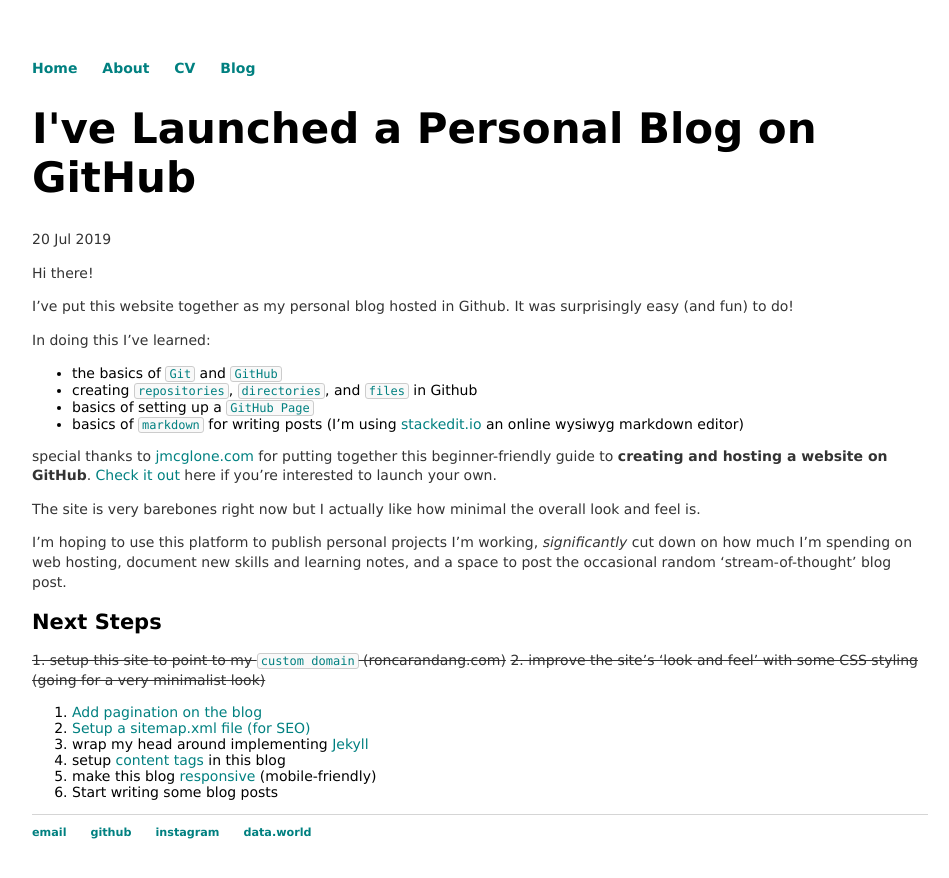
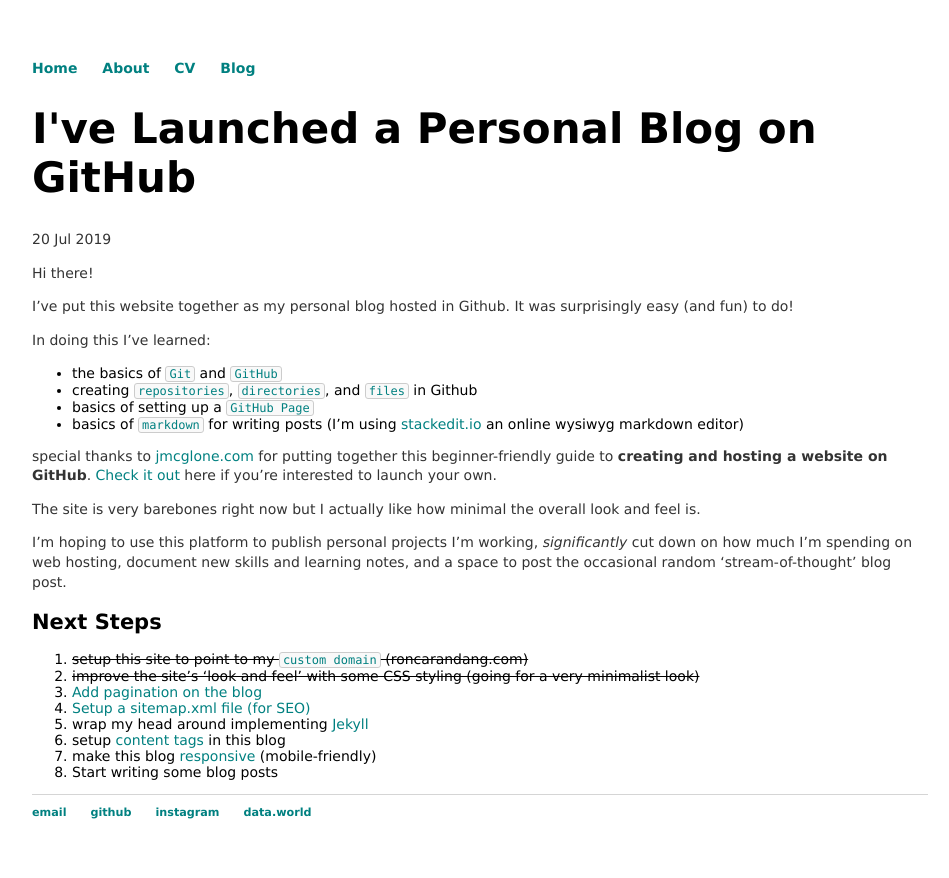
Before and after one commit to Acaran02/Acaran02.github.io, a Jekyll site: the page built from _posts/2019-07-20-site-launched.md, in a window 1280 px wide. Shown: the top 878 px of the page, without its empty margins (160-1109 px from the left). Built offline with Jekyll 4.4.1, drawn with Linux system fonts in a browser that asks for light colours.

Commit message:
Update 2019-07-20-site-launched.md

```diff
--- a/_posts/2019-07-20-site-launched.md
+++ b/_posts/2019-07-20-site-launched.md
@@ -22,8 +22,8 @@ I'm hoping to use this platform to publish personal projects I'm working, *signi
 
 ## Next Steps
 
- ~~1. setup this site to point to my `custom domain` (roncarandang.com)~~
- ~~2. improve the site's 'look and feel' with some CSS styling (going for a very minimalist look)~~
+ 1. ~~setup this site to point to my `custom domain` (roncarandang.com)~~
+ 2. ~~improve the site's 'look and feel' with some CSS styling (going for a very minimalist look)~~
  3. [Add pagination on the blog](http://jekyllrb.com/docs/pagination/)
  4. [Setup a sitemap.xml file (for SEO)](https://help.github.com/articles/sitemaps-for-github-pages)
  5. wrap my head around implementing [Jekyll](https://import.jekyllrb.com/docs/home/)
```
